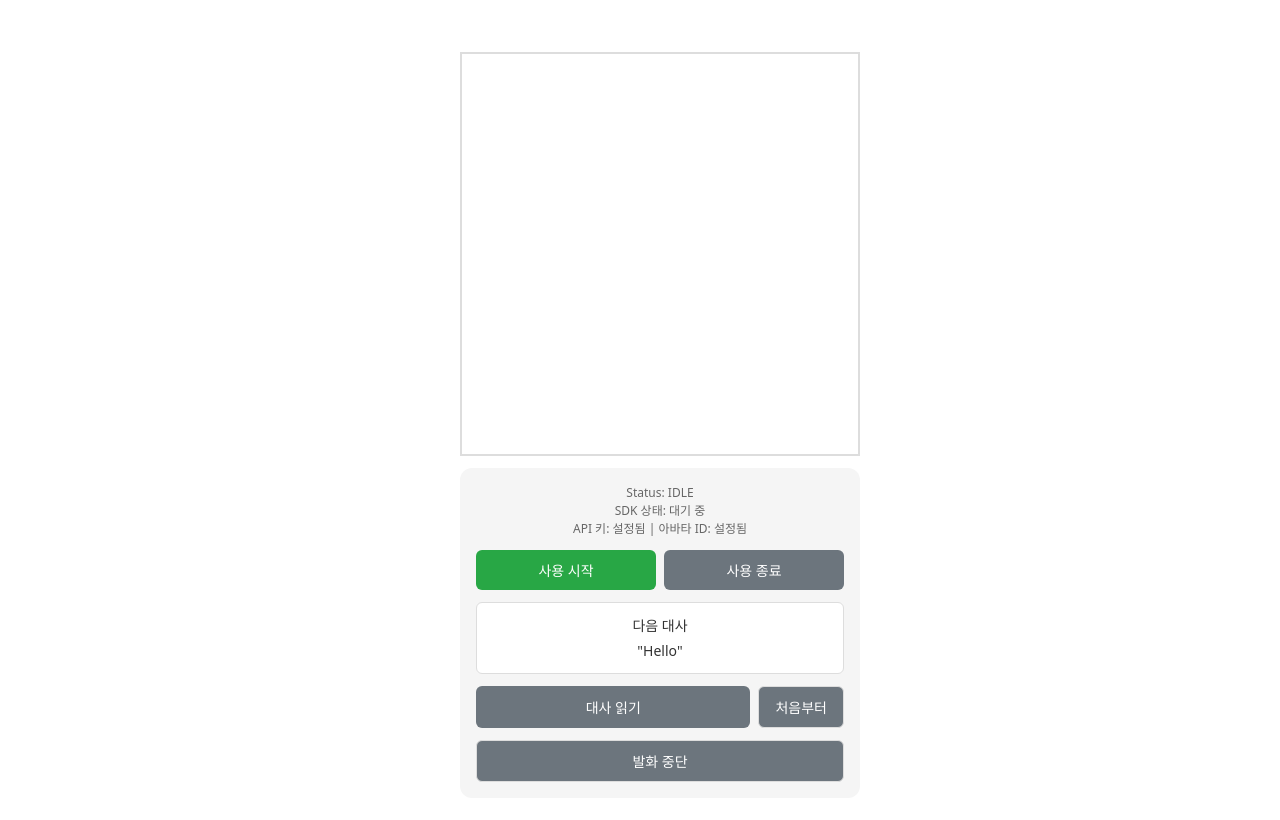
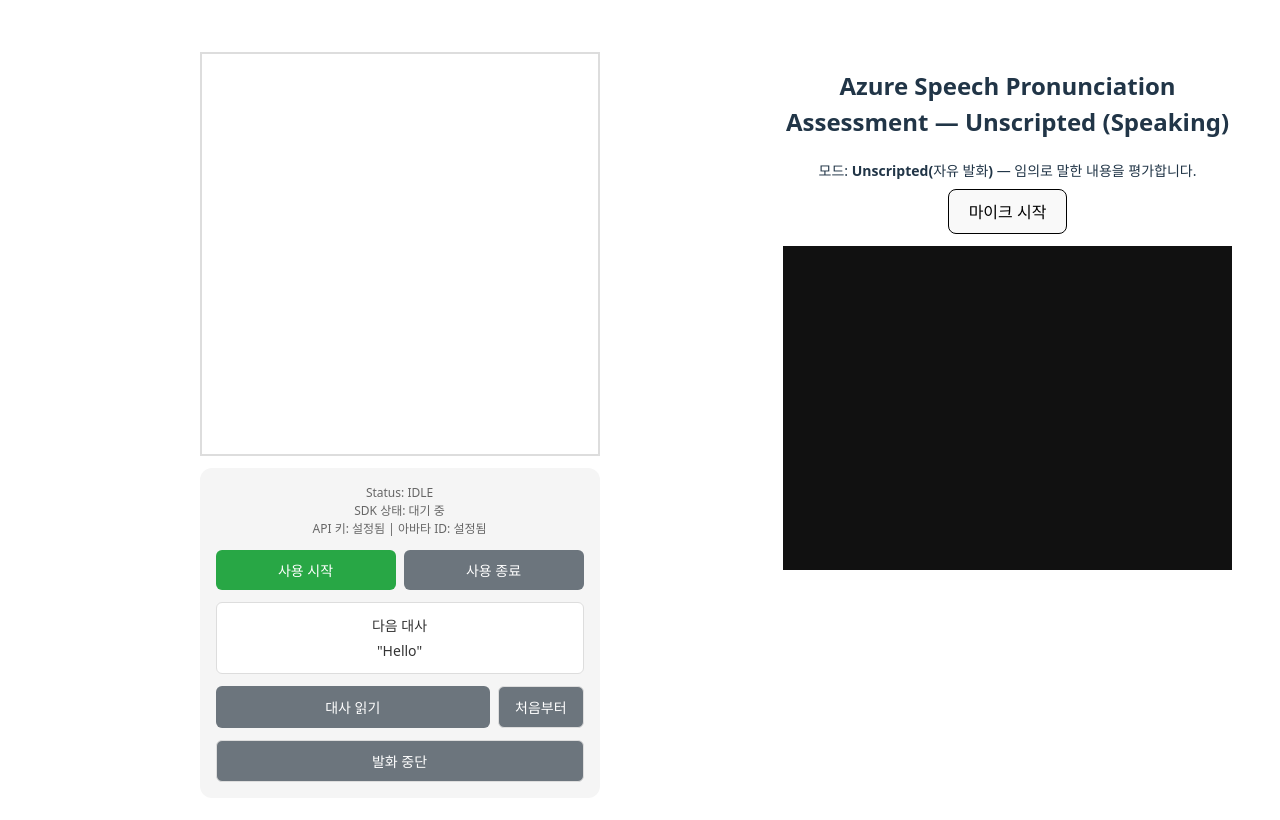
Before and after one commit to luii0415/enspeechpj, a React (Vite) app: page / in a window 1280 px wide. Shown: the top 820 px of the page. Built offline with nearby package versions, Linux system fonts and the light colour scheme; no server answers.

Commit message:
Azure 음성 평가 기능 추가

```diff
--- a/src/App.tsx
+++ b/src/App.tsx
@@ -1,10 +1,14 @@
 import "./App.css";
-import { Klleon } from "./components/klleon/klleon";
+import AzureSpeech from "./components/azure/Azure";
+import { Klleon } from "./components/klleon/Klleon";
 
 function App() {
   return (
     <>
-      <Klleon />
+      <div style={{ display: "flex" }}>
+        <Klleon />
+        <AzureSpeech />
+      </div>
     </>
   );
 }
--- /dev/null
+++ b/src/components/azure/Azure.tsx
@@ -0,0 +1,220 @@
+import { useState, useRef } from "react";
+import * as sdk from "microsoft-cognitiveservices-speech-sdk";
+
+/**
+ * Unscripted(자유 발화) 평가 버전
+ * - referenceText 없이 발화 품질(Accuracy/Fluency/Prosody)을 평가
+ * - 연속 인식 중 나온 최종 결과들을 버퍼에 모아두고, 정지 시점에 1개만 확정/평가
+ */
+
+export default function AzureSpeech() {
+  const [log, setLog] = useState("");
+  const [listening, setListening] = useState(false);
+
+  const recognizerRef = useRef<sdk.SpeechRecognizer | null>(null);
+
+  // 연속 인식 동안 나온 "완성된(utterance)" 결과를 모아둘 버퍼
+  const resultsRef = useRef<sdk.SpeechRecognitionResult[]>([]);
+
+  const append = (s: string) => setLog((p) => p + s + "\n");
+
+  /** 마이크 권한 요청 */
+  async function ensureMicPermission() {
+    try {
+      await navigator.mediaDevices.getUserMedia({ audio: true });
+      return true;
+    } catch {
+      alert("마이크 권한을 허용해주세요.");
+      return false;
+    }
+  }
+
+  /**
+   * 마이크 인식 시작(연속 인식 + Unscripted 평가)
+   *
+   * 순서:
+   * 1) 권한 확인
+   * 2) SpeechConfig/AudioConfig 구성
+   * 3) PronunciationAssessmentConfig( referenceText 없음) 생성/적용
+   * 4) startContinuousRecognitionAsync 호출
+   * 5) recognized 이벤트에서 결과를 버퍼에만 적재
+   */
+  async function startMic() {
+    const ok = await ensureMicPermission();
+    if (!ok) return;
+
+    setLog("");
+    resultsRef.current = [];
+
+    try {
+      const key = import.meta.env.VITE_AZURE_SPEECH_KEY as string | undefined;
+      const region = import.meta.env.VITE_AZURE_SPEECH_REGION as
+        | string
+        | undefined;
+      if (!key || !region)
+        throw new Error("VITE_AZURE_SPEECH_KEY/REGION 환경변수를 확인하세요.");
+
+      // 1) SpeechConfig 객체 생성
+      const speechConfig = sdk.SpeechConfig.fromSubscription(key, region);
+      // Prosody 지원 locale(예: en-US)
+      speechConfig.speechRecognitionLanguage = "en-US";
+
+      // 연속 인식 분절 제어(환경에 맞게 조정)
+      speechConfig.setProperty(
+        sdk.PropertyId.SpeechServiceConnection_InitialSilenceTimeoutMs,
+        "15000"
+      );
+      speechConfig.setProperty(
+        sdk.PropertyId.SpeechServiceConnection_EndSilenceTimeoutMs,
+        "15000"
+      );
+
+      // 2) 오디오 입력(기본 마이크)
+      const audioConfig = sdk.AudioConfig.fromDefaultMicrophoneInput();
+
+      // 3) Unscripted 평가 설정
+      //    - referenceText를 빈 문자열("")로 전달 → speaking(자유 발화) 시나리오
+      //    - miscue(삽입/누락)는 비교 대상 문장이 없으므로 false
+      //    - granularity는 음소 단위(정밀 평가)
+      const pa = new sdk.PronunciationAssessmentConfig(
+        "", //  Unscripted: reference 없음
+        sdk.PronunciationAssessmentGradingSystem.HundredMark,
+        sdk.PronunciationAssessmentGranularity.Phoneme,
+        false //  Unscripted에서는 miscue 의미가 없으므로 비활성화
+      );
+      // Prosody(운율) 평가 활성화(JS SDK 버전에 따라 메서드/플래그가 다를 수 있음)
+      (pa as any).enableProsodyAssessment?.();
+      (pa as any).enableProsodyAssessment = true;
+
+      // 4) 인식기 생성 및 평가 적용
+      const recognizer = new sdk.SpeechRecognizer(speechConfig, audioConfig);
+      recognizerRef.current = recognizer;
+      pa.applyTo(recognizer); // ← 이 시점부터 Unscripted 평가 동작
+
+      // 이벤트 바인딩
+      recognizer.sessionStarted = (_s, e) =>
+        append(`Session started: ${e.sessionId}`);
+
+      // 최종(utterance) 결과를 버퍼에 적재(즉시 화면 반영하지 않음)
+      recognizer.recognized = (_s, e) => {
+        if (
+          e.result.reason === sdk.ResultReason.RecognizedSpeech &&
+          e.result.text
+        ) {
+          resultsRef.current.push(e.result);
+        }
+      };
+
+      recognizer.canceled = (_s, e) =>
+        append(`Canceled: ${e.errorDetails || e.reason}`);
+
+      // 연속 인식 시작
+      recognizer.startContinuousRecognitionAsync(
+        () => {
+          setListening(true);
+          append("Continuous recognition started. 자유롭게 말하세요...");
+        },
+        (err) => {
+          append(`Start error: ${err}`);
+          recognizer.close();
+          recognizerRef.current = null;
+        }
+      );
+    } catch (e: any) {
+      append(`Error: ${e?.message ?? String(e)}`);
+    }
+  }
+
+  /**
+   * 버퍼에서 최종 결과 1개를 선택 후, Unscripted 평가 결과(Accuracy/Fluency/Prosody)만 출력
+   */
+  function processBufferedResults() {
+    const candidates = resultsRef.current.filter(
+      (r) => r.reason === sdk.ResultReason.RecognizedSpeech && r.text
+    );
+    if (candidates.length === 0) {
+      append("No speech captured.");
+      return;
+    }
+
+    // 정책: 텍스트가 가장 긴 결과를 최종으로 채택(필요하면 다른 정책으로 교체 가능)
+    const finalRes = candidates.reduce((a, b) =>
+      b.text.length >= a.text.length ? b : a
+    );
+
+    append(`\n=== FINAL (Unscripted) ===\nText: ${finalRes.text}`);
+
+    // 평가 결과 추출(Unscripted 핵심 지표: Accuracy / Fluency / Prosody)
+    const paResult = sdk.PronunciationAssessmentResult.fromResult(finalRes);
+
+    const accuracy = paResult.accuracyScore ?? "N/A";
+    const fluency = paResult.fluencyScore ?? "N/A";
+    const prosody = (paResult as any).prosodyScore ?? "N/A";
+
+    append(`Accuracy=${accuracy} | Fluency=${fluency} | Prosody=${prosody}`);
+
+    // 단어 레벨 상세(필요 시 표시). Unscripted에서도 단어 정확도는 반환될 수 있음.
+    (paResult.detailResult?.Words ?? []).forEach((w: any, idx: number) => {
+      append(
+        `${idx + 1}. ${w.Word}  acc=${
+          w.PronunciationAssessment?.AccuracyScore ?? "N/A"
+        }`
+      );
+    });
+
+    resultsRef.current = []; // 다음 라운드를 위해 비우기
+  }
+
+  /** 마이크 인식 정지(정지 시점에만 최종 결과 확정/평가) */
+  function stopMic() {
+    const r = recognizerRef.current;
+    if (!r) return;
+
+    r.stopContinuousRecognitionAsync(
+      () => {
+        append("Recognition stopped by user.");
+        processBufferedResults(); // 정지 시 1회만 확정/평가
+        r.close();
+        recognizerRef.current = null;
+        setListening(false);
+      },
+      (err) => append(`Stop error: ${err}`)
+    );
+  }
+
+  return (
+    <div style={{ padding: 16 }}>
+      <h2>Azure Speech Pronunciation Assessment — Unscripted (Speaking)</h2>
+
+      <div style={{ marginTop: 8, fontSize: 14 }}>
+        모드: <strong>Unscripted(자유 발화)</strong> — 임의로 말한 내용을
+        평가합니다.
+      </div>
+
+      <div style={{ marginTop: 8 }}>
+        {!listening ? (
+          <button onClick={startMic} style={{ border: "1px solid black" }}>
+            마이크 시작
+          </button>
+        ) : (
+          <button onClick={stopMic} style={{ border: "1px solid black" }}>
+            마이크 정지
+          </button>
+        )}
+      </div>
+
+      <pre
+        style={{
+          background: "#111",
+          color: "#a0f0a0",
+          padding: 12,
+          marginTop: 12,
+          height: 300,
+          overflow: "auto",
+        }}
+      >
+        {log}
+      </pre>
+    </div>
+  );
+}
```
Also changed, not shown: src/data/dialogue.json (added, +12 -0 lines).
